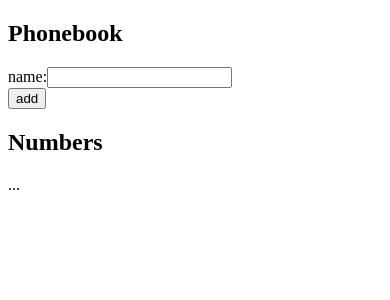
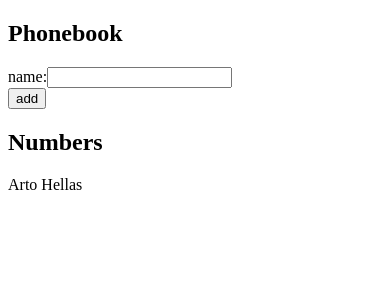
Before and after one commit to Rodrigorov3r/PhoneBook-React, a React (Vite) app: page / in a window 390 px wide. Shown: the top 300 px of the page. Built offline with nearby package versions, Linux system fonts and the light colour scheme.

Commit message:
2.6: The Phonebook Step1

```diff
--- a/src/App.jsx
+++ b/src/App.jsx
@@ -1,18 +1,22 @@
 import { useState } from 'react';
 
 const App = () => {
-  const [persons, setPersons] = useState([{ name: 'Arto Hellas' }]);
+  const [persons, setPersons] = useState([{ id: 1, name: 'Arto Hellas' }]);
   const [newName, setNewName] = useState('');
 
   const handleSubmit = (e) => {
     e.preventDefault();
-
-
-  }
+    const newObject = {
+      name: newName,
+      id: persons.length + 1,
+    };
+    //console.log(persons.length + 1);
+    setPersons(persons.concat(newObject));
+    setNewName('');
+  };
 
   const handleInputChange = (e) => {
-    console.log(e.target.value);
-    setNewName(e.target.value);
+    return setNewName(e.target.value);
   };
 
   return (
@@ -21,17 +25,18 @@ const App = () => {
       <form onSubmit={handleSubmit}>
         <div>
           name:
-          <input
-          value={newName}
-          onChange={handleInputChange} />
+          <input value={newName} onChange={handleInputChange} />
         </div>
         <div>
           <button type="submit">add</button>
         </div>
       </form>
       <h2>Numbers</h2>
-      {/*display array persons*/}
-      <div>...</div>
+      <div>
+        {persons.map((item) => (
+          <p key={item.id}>{item.name}</p>
+        ))}
+      </div>
     </div>
   );
 };
```
